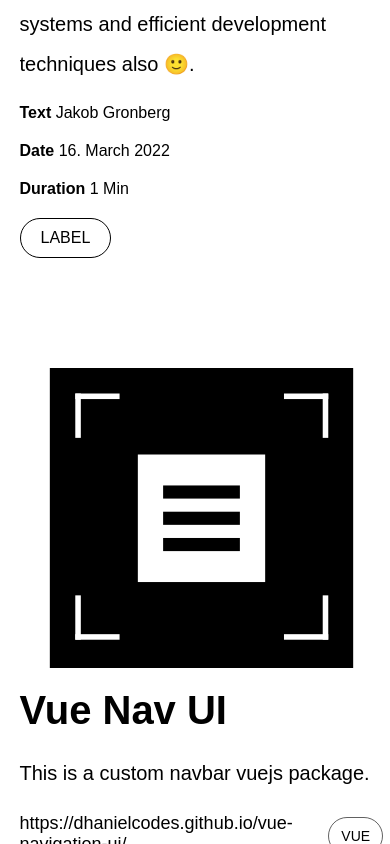
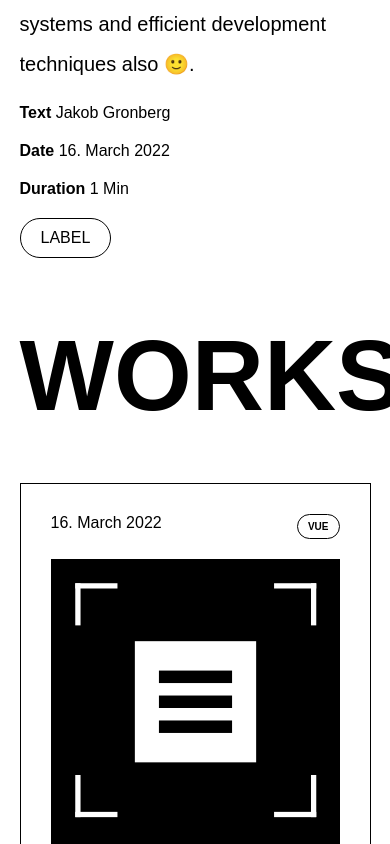
Before and after one commit to dhanielcodes/fyrre, a React (Create React App) app: page / in a window 390 px wide. Shown: the part 1156-2000 px from the top of the page. Built offline with nearby package versions, Linux system fonts and the light colour scheme; a web font is replaced by a local one.

Commit message:
chore: update

```diff
--- a/src/components/art.jsx
+++ b/src/components/art.jsx
@@ -1,4 +1,4 @@
-import '../styles/components.css'
+import "../styles/components.css";
 
 const Art = (props) => {
   return (
@@ -10,33 +10,28 @@ const Art = (props) => {
               <div className="art_desc_about_dets_date">
                 <span>16. March 2022</span>
               </div>
-                            <div className='art_desc_about_type'>
-                                {x.type}
-                            </div>
-
+              <div className="art_desc_about_type">{x.type}</div>
             </div>
             <img className="art_img" src={x.img} alt="" />
             <div className="art_desc">
-                            <div className="art_desc_title">
-                                {x.title}
-                            </div>
-                            <div className='art_desc_content'>
-                                {x.desc}
-                            </div>
+              <div className="art_desc_title">{x.title}</div>
+              <div className="art_desc_content">{x.desc}</div>
               <div className="art_desc_about_dets">
                 <div className="art_desc_about_dets_date">
-                                    Date <span>16.06.2022</span>
-                                </div>
-                                <div  className="">
-                                    Duration <span>1h 20 Min</span>
+                  Link -{" "}
+                  <span>
+                    <a href={x?.link} target="_blank" rel="noreferrer">
+                      {x?.link}
+                    </a>
+                  </span>
                 </div>
               </div>
             </div>
           </div>
-                )
+        );
       })}
     </>
   );
-}
+};
 
 export default Art;
--- a/src/components/navbar.jsx
+++ b/src/components/navbar.jsx
@@ -23,8 +23,7 @@ const Navbar = ({ routerLink }) => {
         </div>
         <div className="nav_other">
           <div onClick={() => routerLink("/magazine")}>WORKS</div>
-          <div onClick={() => routerLink("/authors")}>EXPERIENCE</div>
-          <div onClick={() => routerLink("/podcasts")}>SIDES</div>
+          <div onClick={() => routerLink("/podcasts")}>EXPERIENCE</div>
           <img src={line} alt="" />
           <a
             target="_blank"
--- a/src/pages/Home.jsx
+++ b/src/pages/Home.jsx
@@ -1,5 +1,5 @@
 import { banner, da } from "../images/index";
-import { HeaderTitle } from "../components/index";
+import { Art, HeaderTitle } from "../components/index";
 import {
   hope,
   hope2,
@@ -123,7 +123,6 @@ const Home = ({ routerLink }) => {
   let headerAbout2 = useRef(null);
   let headerAbout3 = useRef(null);
   let bannerImg = useRef(null);
-  let magPanel = useRef(null);
   let podCast = useRef(null);
   let podCasts = useRef([]);
   podCasts.current = [];
@@ -224,13 +223,6 @@ const Home = ({ routerLink }) => {
     match.add("(min-width: 800px)", () => {
       window.addEventListener("load", () => {
         animation();
-      });
-      gsap.to(magPanel, {
-        scrollTrigger: {
-          trigger: magPanel,
-          pin: magPanel,
-          start: "top +=60",
-        },
       });
 
       gsap.from(podCast, {
@@ -372,54 +364,10 @@ const Home = ({ routerLink }) => {
       {/* WORKs SECTION */}
 
       <div>
+        <div className="section_title">WORKS</div>
         <section>
-          <div className="works">
-            {work.map((x) => {
-              return (
-                <motion.div
-                  initial="offscreen"
-                  whileInView="onscreen"
-                  viewport={{ once: true, amount: 0.4 }}
-                >
-                  <motion.div className="work" variants={workVariants}>
-                    <div className="work_img">
-                      <img
-                        style={{ width: "100%", height: "100%" }}
-                        src={x.img}
-                        alt=""
-                      />
-                    </div>
-                    <div className="work_desc">
-                      <div>
-                        <div className="work_desc_title">{x.title}</div>
-                        <div className="work_desc_content">{x.desc}</div>
-                      </div>
-                      <div className="work_desc_link">
-                        <a href={x?.link} target="_blank" rel="noreferrer">
-                          {x?.link}
-                        </a>
-                        <div>{x?.type}</div>
-                      </div>
-                      {/*     <div className="work_desc_about">
-                        <div className="work_desc_about_dets">
-                          <div>
-                            Text <span>Jakob Gronberg</span>
-                          </div>
-                          <div className="work_desc_about_dets_date">
-                            Date <span>16. March 2022</span>
-                          </div>
-                          <div>
-                            Read <span>1 Min</span>
-                          </div>
-                        </div>
-                        <div className="work_desc_about_type">{x.type}</div>
-                      </div> */}
-                    </div>
-                  </motion.div>
-                </motion.div>
-              );
-            })}
-          </div>
+          <Art array={work} />
+
           <div className="sections_more1">
             <div
               className="section_more"
@@ -427,37 +375,6 @@ const Home = ({ routerLink }) => {
             >
               ALL WORKS <img src={arrow} alt="" />
             </div>
-          </div>
-          <div ref={(el) => (magPanel = el)} className="other">
-            <div className="other_top">
-              <div className="other_top_title">PRINTMAGAZINE</div>
-              <div className="other_top_date">03/2022</div>
-            </div>
-            <img className="other_cover" src={cover} alt="" />
-            <div className="other_popular">
-              <div className="other_top_title">MOST POPULAR</div>
-              <div>
-                <div className="other_popular_popular">
-                  <div className="other_popular_popular_no">01</div>
-                  <div className="other_popular_popular_content">
-                    <div className="other_popular_popular_title">
-                      Street art festival
-                    </div>
-                    <div className="other_popular_popular_about">
-                      Text <span>Cristofer Vaccaro</span>
-                    </div>
-                  </div>
-                </div>
-              </div>
-            </div>
-            <form>
-              <div className="form_title">NEWSLETTER</div>
-              <div className="form_desc">Design News to your inbox</div>
-              <input type="email" required placeholder="Email" />
-              <div className="form_button">
-                <button>SIGN UP</button>
-              </div>
-            </form>
           </div>
         </section>
         <div className="sections_more2">
--- a/src/pages/Podcasts.jsx
+++ b/src/pages/Podcasts.jsx
@@ -55,7 +55,7 @@ const Podcasts = () => {
     <div className="podcasts" data-scroll-section>
       <div className="split">
         <div ref={(el) => (header = el)}>
-          <HeaderTitle title="PODCAST" />
+          <HeaderTitle title="EXPERIENCE" />
         </div>
       </div>
       <div className="podcast_list">
--- a/src/styles/pages/home.css
+++ b/src/styles/pages/home.css
@@ -166,10 +166,14 @@ header .banner img {
 section {
     margin: 50px 0;
     display: grid;
-    grid-template-columns: 4fr 1fr;
+    grid-template-columns: 1fr 1fr 1fr;
     grid-gap: 40px;
 }
-
+.section_title{
+    font-size: 100px;
+    font-weight: 600;
+    margin-bottom: 20px;
+}
 section .works {
     height: auto;
 }
@@ -562,7 +566,7 @@ footer img {
     section {
         margin: 50px 0;
         display: grid;
-        grid-template-columns: 1fr;
+        grid-template-columns: 1fr 1fr;
         grid-gap: 40px;
     }
     section .works {
@@ -645,6 +649,9 @@ footer img {
     }
     nav .name {
         width: 90%;
+    }
+    section {
+        grid-template-columns: 1fr;
     }
     section .work_desc_content {
         font-size: 20px;
```
Lines whose indentation alone changed are shown as unchanged.
